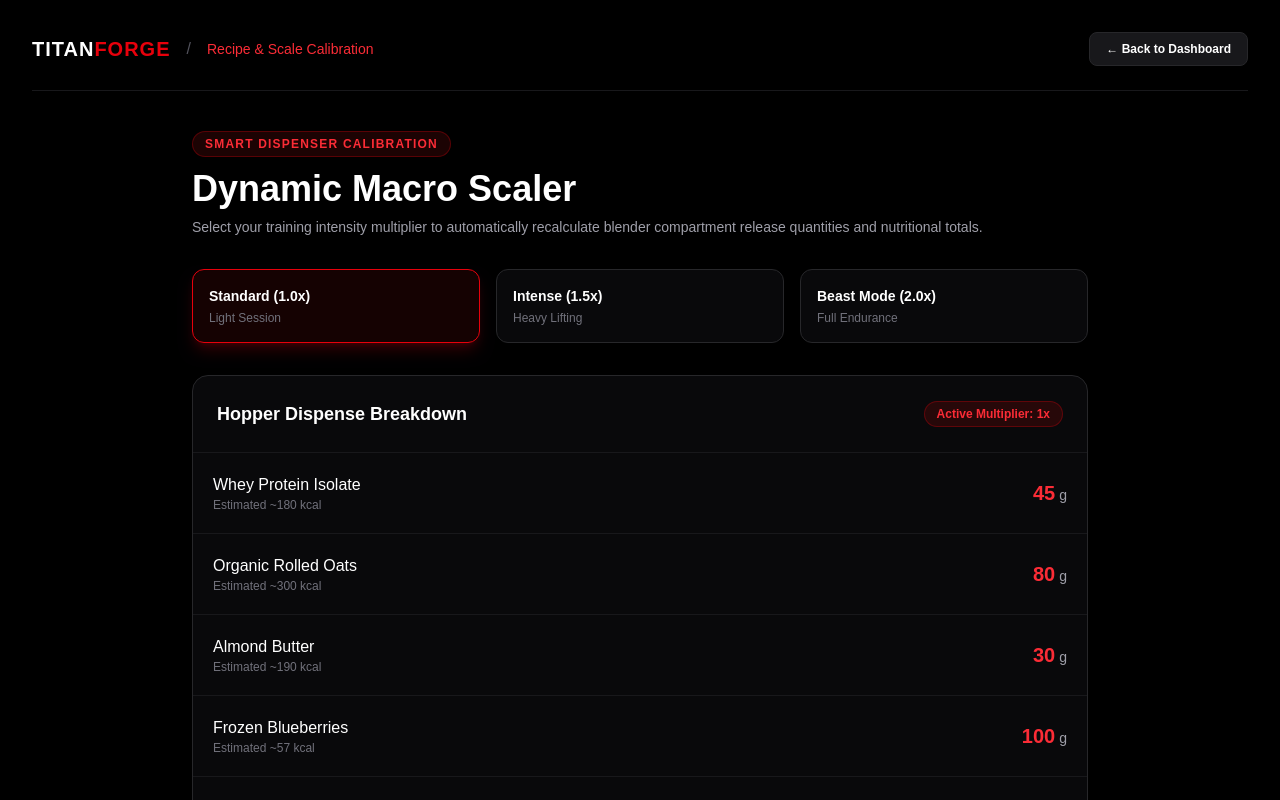
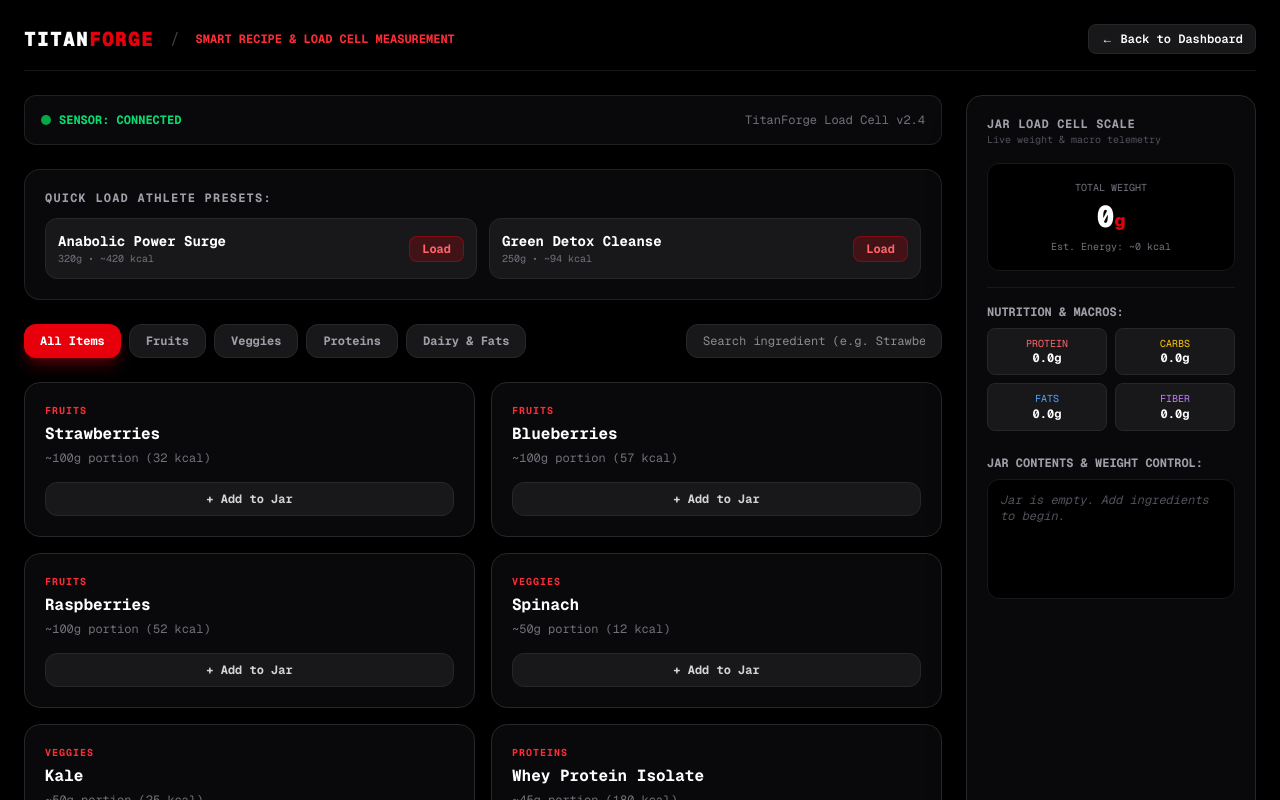
Before and after one commit to TitanForge-app/TitanForge, a Next.js app in the folder titanforge-fresh/: page /dashboard/recipe in a window 1280 px wide. Shown: the top 800 px of the page. Built offline with nearby package versions, Linux system fonts and the light colour scheme.

Commit message:
Add advanced jar load cell scale and categorized ingredient picker

```diff
--- a/titanforge-fresh/app/dashboard/recipe/page.tsx
+++ b/titanforge-fresh/app/dashboard/recipe/page.tsx
@@ -3,109 +3,262 @@
 import { useState } from 'react';
 import Link from 'next/link';
 
-export default function RecipeScaler() {
-  // State for scale multiplier (1x standard, 1.5x, 2x heavy training)
-  const [multiplier, setMultiplier] = useState<number>(1);
+interface Ingredient {
+  id: string;
+  name: string;
+  category: 'Fruits' | 'Veggies' | 'Proteins' | 'Dairy & Fats';
+  weight: number; // in grams
+  calories: number;
+  protein: number;
+  carbs: number;
+  fats: number;
+  fiber: number;
+}
 
-  // Base ingredients for standard 45g protein post-workout blend
-  const baseIngredients = [
-    { name: 'Whey Protein Isolate', baseAmount: 45, unit: 'g', calories: 180 },
-    { name: 'Organic Rolled Oats', baseAmount: 80, unit: 'g', calories: 300 },
-    { name: 'Almond Butter', baseAmount: 30, unit: 'g', calories: 190 },
-    { name: 'Frozen Blueberries', baseAmount: 100, unit: 'g', calories: 57 },
-    { name: 'Coconut Water', baseAmount: 350, unit: 'ml', calories: 65 },
+const ALL_INGREDIENTS: Ingredient[] = [
+  { id: '1', name: 'Strawberries', category: 'Fruits', weight: 100, calories: 32, protein: 0.7, carbs: 7.7, fats: 0.3, fiber: 2.0 },
+  { id: '2', name: 'Blueberries', category: 'Fruits', weight: 100, calories: 57, protein: 0.7, carbs: 14.5, fats: 0.3, fiber: 2.4 },
+  { id: '3', name: 'Raspberries', category: 'Fruits', weight: 100, calories: 52, protein: 1.2, carbs: 11.9, fats: 0.7, fiber: 6.5 },
+  { id: '4', name: 'Spinach', category: 'Veggies', weight: 50, calories: 12, protein: 1.4, carbs: 1.8, fats: 0.2, fiber: 1.1 },
+  { id: '5', name: 'Kale', category: 'Veggies', weight: 50, calories: 25, protein: 2.1, carbs: 4.4, fats: 0.5, fiber: 1.8 },
+  { id: '6', name: 'Whey Protein Isolate', category: 'Proteins', weight: 45, calories: 180, protein: 42, carbs: 2.0, fats: 0.5, fiber: 0 },
+  { id: '7', name: 'Greek Yogurt', category: 'Proteins', weight: 150, calories: 100, protein: 15, carbs: 6.0, fats: 0.4, fiber: 0 },
+  { id: '8', name: 'Almond Butter', category: 'Dairy & Fats', weight: 30, calories: 190, protein: 7.0, carbs: 6.0, fats: 16.0, fiber: 3.0 },
+  { id: '9', name: 'Avocado', category: 'Dairy & Fats', weight: 50, calories: 80, protein: 1.0, carbs: 4.0, fats: 7.0, fiber: 3.0 },
 ];
 
+export default function SmartRecipeScale() {
+  const [selectedCategory, setSelectedCategory] = useState<string>('All Items');
+  const [jarItems, setJarItems] = useState<{ ingredient: Ingredient; count: number }[]>([]);
+  const [searchQuery, setSearchQuery] = useState<string>('');
+  const [recipeName, setRecipeName] = useState<string>('');
+  const [savedPresets, setSavedPresets] = useState<{ name: string; totalWeight: number; totalCals: number }[]>([
+    { name: 'Anabolic Power Surge', totalWeight: 320, totalCals: 420 },
+    { name: 'Green Detox Cleanse', totalWeight: 250, totalCals: 94 },
+  ]);
+
+  // Add item to jar scale
+  const addToJar = (ingredient: Ingredient) => {
+    setJarItems(prev => {
+      const existing = prev.find(item => item.ingredient.id === ingredient.id);
+      if (existing) {
+        return prev.map(item =>
+          item.ingredient.id === ingredient.id ? { ...item, count: item.count + 1 } : item
+        );
+      }
+      return [...prev, { ingredient, count: 1 }];
+    });
+  };
+
+  // Clear jar
+  const clearJar = () => setJarItems([]);
+
+  // Save recipe
+  const saveRecipe = () => {
+    if (!recipeName.trim()) return;
+    const totalWeight = jarItems.reduce((acc, curr) => acc + (curr.ingredient.weight * curr.count), 0);
+    const totalCals = jarItems.reduce((acc, curr) => acc + (curr.ingredient.calories * curr.count), 0);
+
+    setSavedPresets(prev => [...prev, { name: recipeName, totalWeight, totalCals }]);
+    setRecipeName('');
+    alert(`Recipe "${recipeName}" saved to vault!`);
+  };
+
+  // Calculations for sidebar telemetry
+  const totalWeight = jarItems.reduce((acc, curr) => acc + (curr.ingredient.weight * curr.count), 0);
+  const totalCalories = jarItems.reduce((acc, curr) => acc + (curr.ingredient.calories * curr.count), 0);
+  const totalProtein = jarItems.reduce((acc, curr) => acc + (curr.ingredient.protein * curr.count), 0);
+  const totalCarbs = jarItems.reduce((acc, curr) => acc + (curr.ingredient.carbs * curr.count), 0);
+  const totalFats = jarItems.reduce((acc, curr) => acc + (curr.ingredient.fats * curr.count), 0);
+  const totalFiber = jarItems.reduce((acc, curr) => acc + (curr.ingredient.fiber * curr.count), 0);
+
+  const filteredIngredients = ALL_INGREDIENTS.filter(item => {
+    const matchesCategory = selectedCategory === 'All Items' || item.category === selectedCategory;
+    const matchesSearch = item.name.toLowerCase().includes(searchQuery.toLowerCase());
+    return matchesCategory && matchesSearch;
+  });
+
   return (
-    <main className="min-h-screen bg-black text-white flex flex-col p-8 selection:bg-red-600 selection:text-white">
-      {/* Navigation */}
-      <nav className="flex justify-between items-center pb-6 border-b border-zinc-900 max-w-7xl mx-auto w-full">
+    <main className="min-h-screen bg-black text-white flex flex-col p-6 selection:bg-red-600 selection:text-white font-mono">
+      {/* Top Navbar */}
+      <nav className="flex justify-between items-center pb-4 border-b border-zinc-900 mb-6">
         <div className="flex items-center gap-4">
-          <Link href="/" className="text-xl font-extrabold tracking-wider">
+          <Link href="/" className="text-xl font-black tracking-wider">
             TITAN<span className="text-red-600">FORGE</span>
           </Link>
-          <span className="text-zinc-600">/</span>
-          <span className="text-sm font-medium text-red-500">Recipe & Scale Calibration</span>
+          <span className="text-zinc-700">/</span>
+          <span className="text-xs text-red-500 font-bold uppercase">Smart Recipe & Load Cell Measurement</span>
         </div>
         <Link
           href="/dashboard"
-          className="text-xs font-semibold px-4 py-2 bg-zinc-900 hover:bg-zinc-800 rounded-lg border border-zinc-800 transition-colors text-white inline-block"
+          className="text-xs font-semibold px-3 py-1.5 bg-zinc-900 hover:bg-zinc-800 rounded-lg border border-zinc-800 transition-colors text-white"
         >
           ← Back to Dashboard
         </Link>
       </nav>
 
-      {/* Content Area */}
-      <div className="max-w-4xl mx-auto w-full py-10">
-        <div className="mb-8">
-          <div className="inline-block px-3 py-1 rounded-full bg-red-950/40 border border-red-600/30 text-red-500 text-xs font-bold uppercase tracking-widest mb-3">
-            Smart Dispenser Calibration
+      {/* Main Grid Layout (Content + Live Scale Sidebar) */}
+      <div className="grid grid-cols-1 lg:grid-cols-4 gap-6 max-w-7xl mx-auto w-full">
+
+        {/* Left 3 Columns: Controls & Ingredients Picker */}
+        <div className="lg:col-span-3 flex flex-col gap-6">
+
+          {/* Status Header */}
+          <div className="bg-zinc-950 p-4 rounded-xl border border-zinc-800/80 flex items-center justify-between">
+            <div className="flex items-center gap-2">
+              <span className="w-2.5 h-2.5 rounded-full bg-green-500 animate-pulse"></span>
+              <span className="text-xs font-bold text-green-400">SENSOR: CONNECTED</span>
             </div>
-          <h1 className="text-3xl md:text-4xl font-extrabold">Dynamic Macro Scaler</h1>
-          <p className="text-zinc-400 text-sm mt-2">
-            Select your training intensity multiplier to automatically recalculate blender compartment release quantities and nutritional totals.
-          </p>
+            <span className="text-xs text-zinc-500">TitanForge Load Cell v2.4</span>
           </div>
 
-        {/* Multiplier Selector Buttons */}
-        <div className="grid grid-cols-3 gap-4 mb-8">
-          {[
-            { label: 'Standard (1.0x)', value: 1, desc: 'Light Session' },
-            { label: 'Intense (1.5x)', value: 1.5, desc: 'Heavy Lifting' },
-            { label: 'Beast Mode (2.0x)', value: 2, desc: 'Full Endurance' },
-          ].map((item) => (
+          {/* Quick Athlete Presets */}
+          <div className="bg-zinc-950 p-5 rounded-2xl border border-zinc-800/80">
+            <h3 className="text-xs font-bold text-zinc-400 uppercase tracking-widest mb-3">Quick Load Athlete Presets:</h3>
+            <div className="grid grid-cols-1 md:grid-cols-2 gap-3">
+              {savedPresets.map((preset, idx) => (
+                <div key={idx} className="p-3 bg-zinc-900 rounded-xl border border-zinc-800 flex justify-between items-center">
+                  <div>
+                    <div className="text-sm font-bold text-white">{preset.name}</div>
+                    <div className="text-[10px] text-zinc-500">{preset.totalWeight}g • ~{preset.totalCals} kcal</div>
+                  </div>
+                  <button onClick={() => alert(`Loaded preset: ${preset.name}`)} className="px-3 py-1 bg-red-600/20 hover:bg-red-600 text-red-400 hover:text-white border border-red-600/40 text-xs font-bold rounded-lg transition-colors">
+                    Load
+                  </button>
+                </div>
+              ))}
+            </div>
+          </div>
+
+          {/* Filter Tabs & Search */}
+          <div className="flex flex-col md:flex-row gap-4 items-center justify-between">
+            <div className="flex flex-wrap gap-2">
+              {['All Items', 'Fruits', 'Veggies', 'Proteins', 'Dairy & Fats'].map((cat) => (
                 <button
-              key={item.value}
-              onClick={() => setMultiplier(item.value)}
-              className={`p-4 rounded-xl border text-left transition-all ${
-                multiplier === item.value
-                  ? 'bg-red-950/30 border-red-600 shadow-lg shadow-red-600/20'
-                  : 'bg-zinc-950 border-zinc-800 hover:border-zinc-700'
+                  key={cat}
+                  onClick={() => setSelectedCategory(cat)}
+                  className={`px-4 py-2 rounded-xl text-xs font-bold transition-all ${
+                    selectedCategory === cat
+                      ? 'bg-red-600 text-white shadow-lg shadow-red-600/30'
+                      : 'bg-zinc-900 text-zinc-400 hover:text-white border border-zinc-800'
                   }`}
                 >
-              <div className="text-sm font-bold text-white">{item.label}</div>
-              <div className="text-xs text-zinc-500 mt-1">{item.desc}</div>
+                  {cat}
                 </button>
               ))}
             </div>
+            <input
+              type="text"
+              placeholder="Search ingredient (e.g. Strawberries)..."
+              value={searchQuery}
+              onChange={(e) => setSearchQuery(e.target.value)}
+              className="bg-zinc-900 border border-zinc-800 px-4 py-2 rounded-xl text-xs text-white w-full md:w-64 focus:outline-none focus:border-red-600"
+            />
+          </div>
 
-        {/* Ingredients & Scaled Quantities Table */}
-        <div className="bg-zinc-950 border border-zinc-800 rounded-2xl overflow-hidden shadow-xl mb-8">
-          <div className="p-6 border-b border-zinc-900 flex justify-between items-center">
-            <h2 className="font-bold text-lg">Hopper Dispense Breakdown</h2>
-            <span className="text-xs text-red-500 font-semibold bg-red-950/50 px-3 py-1 rounded-full border border-red-600/30">
-              Active Multiplier: {multiplier}x
-            </span>
+          {/* Ingredient Cards Grid */}
+          <div className="grid grid-cols-1 md:grid-cols-2 gap-4">
+            {filteredIngredients.map((item) => (
+              <div key={item.id} className="bg-zinc-950 p-5 rounded-2xl border border-zinc-800 flex flex-col justify-between hover:border-red-600/50 transition-all">
+                <div>
+                  <div className="text-[10px] font-bold text-red-500 uppercase tracking-widest">{item.category}</div>
+                  <h4 className="text-base font-bold text-white mt-1">{item.name}</h4>
+                  <div className="text-xs text-zinc-500 mt-1">~{item.weight}g portion ({item.calories} kcal)</div>
                 </div>
-          <div className="divide-y divide-zinc-900">
-            {baseIngredients.map((ing, idx) => {
-              const scaledAmount = Math.round(ing.baseAmount * multiplier);
-              const scaledCalories = Math.round(ing.calories * multiplier);
-              return (
-                <div key={idx} className="p-5 flex items-center justify-between hover:bg-zinc-900/50 transition-colors">
+                <button
+                  onClick={() => addToJar(item)}
+                  className="mt-4 w-full py-2 bg-zinc-900 hover:bg-red-600 text-zinc-300 hover:text-white border border-zinc-800 hover:border-red-600 rounded-xl text-xs font-bold transition-all"
+                >
+                  + Add to Jar
+                </button>
+              </div>
+            ))}
+          </div>
+
+        </div>
+
+        {/* Right 1 Column: Live Jar Load Cell Scale Sidebar */}
+        <div className="bg-zinc-950 p-5 rounded-2xl border border-zinc-800 flex flex-col justify-between shadow-2xl">
           <div>
-                    <div className="font-medium text-white">{ing.name}</div>
-                    <div className="text-xs text-zinc-500">Estimated ~{scaledCalories} kcal</div>
-                  </div>
-                  <div className="text-right">
-                    <span className="text-xl font-extrabold text-red-500">{scaledAmount}</span>
-                    <span className="text-sm text-zinc-400 ml-1">{ing.unit}</span>
-                  </div>
-                </div>
-              );
-            })}
+            <div className="border-b border-zinc-900 pb-4 mb-4">
+              <h3 className="text-xs font-bold text-zinc-400 uppercase tracking-wider">JAR LOAD CELL SCALE</h3>
+              <p className="text-[10px] text-zinc-600">Live weight & macro telemetry</p>
+
+              <div className="mt-4 p-4 bg-black rounded-xl border border-zinc-900 text-center">
+                <div className="text-[10px] text-zinc-500 uppercase">Total Weight</div>
+                <div className="text-3xl font-black text-white mt-1">{totalWeight}<span className="text-red-600 text-lg">g</span></div>
+                <div className="text-[10px] text-zinc-500 mt-1">Est. Energy: ~{totalCalories} kcal</div>
               </div>
             </div>
 
-        {/* Action Button */}
-        <div className="flex justify-end gap-4">
+            {/* Macros Breakdown */}
+            <div className="mb-6">
+              <div className="text-xs font-bold text-zinc-400 mb-2">NUTRITION & MACROS:</div>
+              <div className="grid grid-cols-2 gap-2 text-center text-xs">
+                <div className="p-2 bg-zinc-900 rounded-lg border border-zinc-800">
+                  <div className="text-[10px] text-red-400">PROTEIN</div>
+                  <div className="font-bold text-white">{totalProtein.toFixed(1)}g</div>
+                </div>
+                <div className="p-2 bg-zinc-900 rounded-lg border border-zinc-800">
+                  <div className="text-[10px] text-yellow-400">CARBS</div>
+                  <div className="font-bold text-white">{totalCarbs.toFixed(1)}g</div>
+                </div>
+                <div className="p-2 bg-zinc-900 rounded-lg border border-zinc-800">
+                  <div className="text-[10px] text-blue-400">FATS</div>
+                  <div className="font-bold text-white">{totalFats.toFixed(1)}g</div>
+                </div>
+                <div className="p-2 bg-zinc-900 rounded-lg border border-zinc-800">
+                  <div className="text-[10px] text-purple-400">FIBER</div>
+                  <div className="font-bold text-white">{totalFiber.toFixed(1)}g</div>
+                </div>
+              </div>
+            </div>
+
+            {/* Jar Contents */}
+            <div className="mb-6">
+              <div className="text-xs font-bold text-zinc-400 mb-2">JAR CONTENTS & WEIGHT CONTROL:</div>
+              <div className="bg-black p-3 rounded-xl border border-zinc-900 min-h-[120px] max-h-[180px] overflow-y-auto text-xs">
+                {jarItems.length === 0 ? (
+                  <span className="text-zinc-600 italic">Jar is empty. Add ingredients to begin.</span>
+                ) : (
+                  jarItems.map((item, idx) => (
+                    <div key={idx} className="flex justify-between items-center py-1 border-b border-zinc-900/50">
+                      <span>{item.ingredient.name} (x{item.count})</span>
+                      <span className="text-red-500 font-bold">{item.ingredient.weight * item.count}g</span>
+                    </div>
+                  ))
+                )}
+              </div>
+            </div>
+          </div>
+
+          {/* Save & Clear Actions */}
+          <div className="flex flex-col gap-3">
+            <div className="flex gap-2">
+              <input
+                type="text"
+                placeholder="Recipe Name..."
+                value={recipeName}
+                onChange={(e) => setRecipeName(e.target.value)}
+                className="bg-black border border-zinc-800 px-3 py-2 rounded-xl text-xs text-white w-full focus:outline-none focus:border-red-600"
+              />
               <button
-            onClick={() => alert(`Successfully synced ${multiplier}x profile to TitanForge Hardware Unit!`)}
-            className="px-6 py-3 bg-red-600 hover:bg-red-700 text-white font-bold rounded-xl text-sm transition-all shadow-lg shadow-red-600/30"
+                onClick={saveRecipe}
+                className="px-4 py-2 bg-red-600 hover:bg-red-700 text-white font-bold text-xs rounded-xl transition-all shadow-lg shadow-red-600/30"
               >
-            Sync Scale to Blender Hardware →
+                Save
               </button>
             </div>
+            <button
+              onClick={clearJar}
+              className="w-full py-2 bg-zinc-900 hover:bg-zinc-800 text-zinc-400 hover:text-white border border-zinc-800 rounded-xl text-xs font-bold transition-all"
+            >
+              Clear Jar Scale
+            </button>
+          </div>
+
+        </div>
+
       </div>
     </main>
   );
```
Lines whose indentation alone changed are shown as unchanged.
